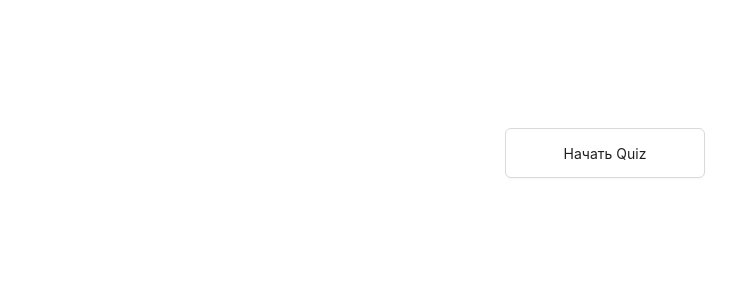
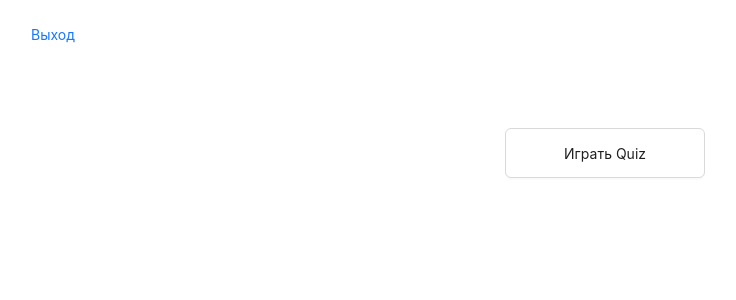
Before and after one commit to tanyakoshikova/quiz_task, a React app in the folder frontend/: page / in a window 1280 px wide. Shown: the top 300 px of the page, without its empty margins (35-771 px from the left). Built offline with nearby package versions, Linux system fonts and the light colour scheme.

Commit message:
full stack quiz

```diff
--- a/frontend/src/App.scss
+++ b/frontend/src/App.scss
@@ -16,11 +16,12 @@ body {
 }
 
 .header {
-  display: flex;
-  justify-content: space-between;
-  align-items: center;
-  width: 100%;
+  //display: flex;
+  //justify-content: space-between;
+  align-items: end;
+  //width: 100%;
   background-color: #fff;
+  color: blue;
 }
 
 .quiz {
--- a/frontend/src/App.tsx
+++ b/frontend/src/App.tsx
@@ -10,7 +10,7 @@ import Layout from "components/Pages/Layout";
 export function App() {
 
     return (
-        <div className={"app"}>
+        <div>
             <Navbar/>
             <Routes>
                 <Route path="/" element={<Layout />}>
--- a/frontend/src/components/Modal/ModalForm.tsx
+++ b/frontend/src/components/Modal/ModalForm.tsx
@@ -1,5 +1,6 @@
 import React, { useState } from 'react';
 import { Button, Modal } from 'antd';
+import "App.scss"
 
 type ModalProps = {
     title: string;
@@ -22,9 +23,9 @@ const ModalForm: React.FC<ModalProps> = ({ children, title, onHide }) => {
     };
 
     return (
-        <div>
+        <div className="app">
             <Button style={{ width: '200px', height: '50px' }} onClick={showModal}>
-                Начать Quiz
+                Играть Quiz
             </Button>
             <Modal
                 centered
--- a/frontend/src/components/Navbar/Navbar.tsx
+++ b/frontend/src/components/Navbar/Navbar.tsx
@@ -21,11 +21,11 @@ const Navbar : FC = () => {
     return (
         <div>
             <Header className="header">
-                {isAuth && (
-                    <Button color={"primary"} type="link" onClick={handleLogout}>
+                {/*{isAuth && (*/}
+                    <Button color={"primary"} type="link"  onClick={handleLogout}>
                         Выход
                     </Button>
-                )}
+                {/*)}*/}
             </Header>
         </div>
     );
--- a/frontend/src/components/Quiz/Questions.tsx
+++ b/frontend/src/components/Quiz/Questions.tsx
@@ -58,7 +58,7 @@ const Questions = () => {
     };
 
     return (
-        <div>
+        <div className="app">
             <h1 className="quiz">Quiz</h1>
             {gameOver || userAnswers.length === TOTAL_QUESTIONS ? (
                 <Button onClick={startQuiz} block color='primary' size='large'>START</Button>
```
